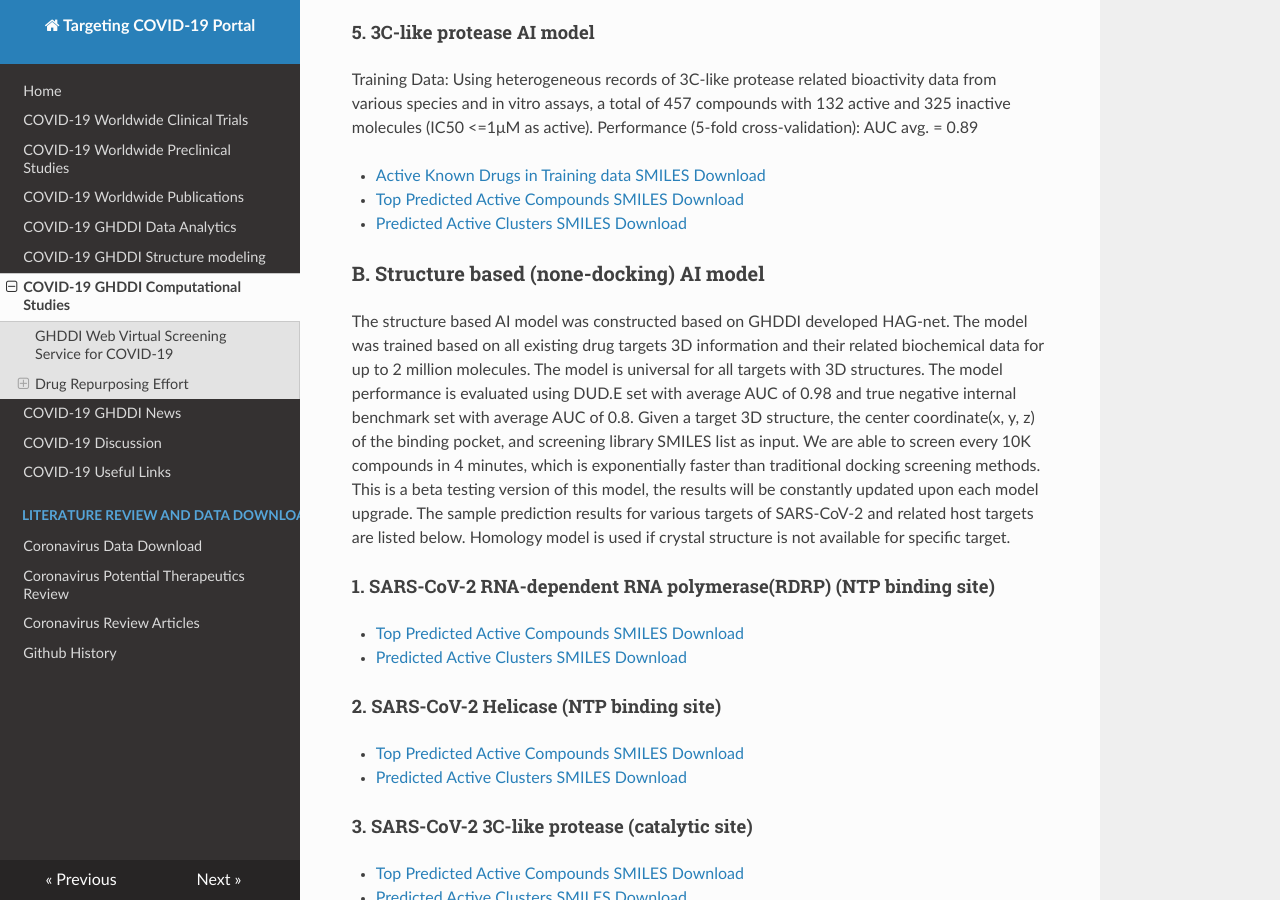
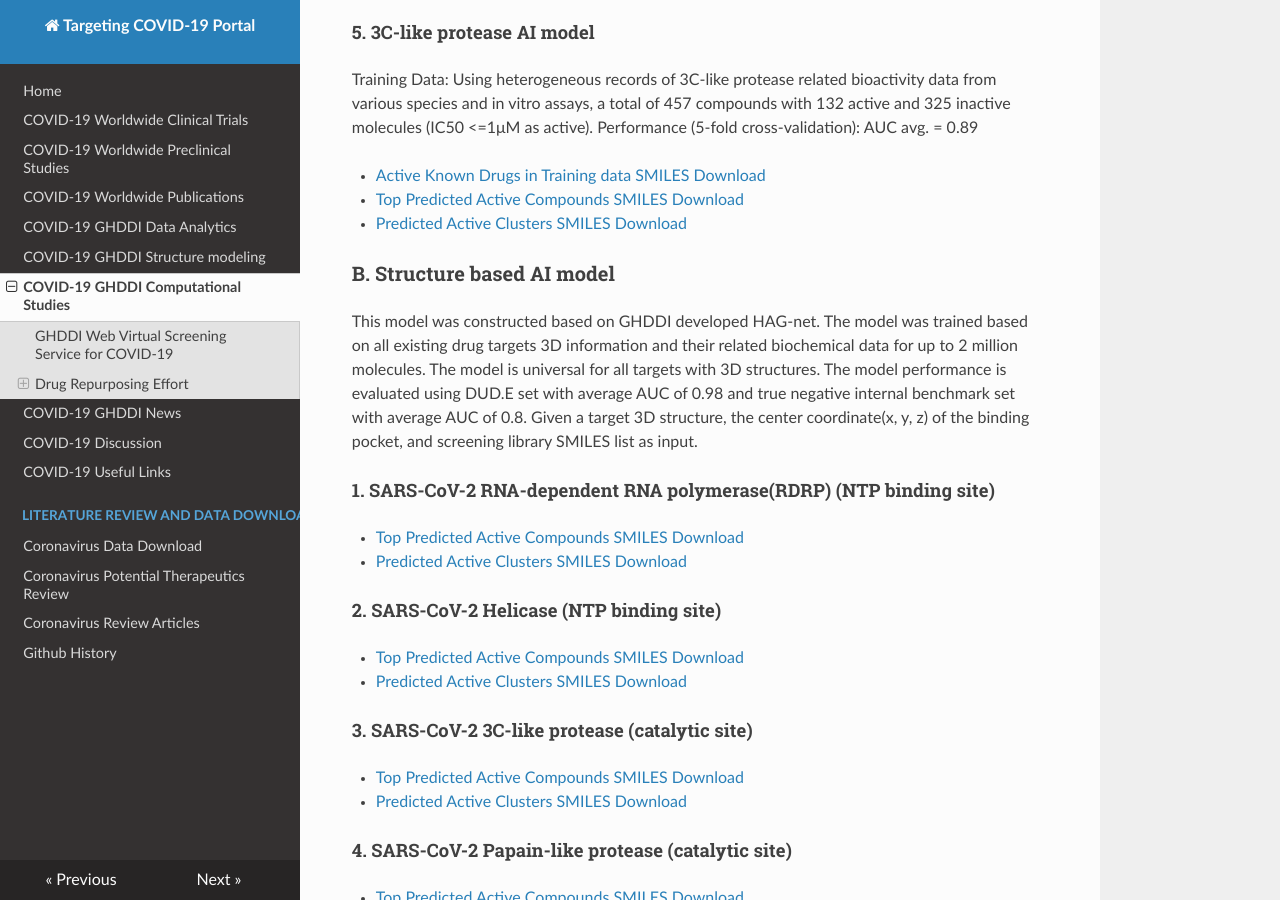
Before and after one commit to GHDDI-AILab/Targeting2019-nCoV, an MkDocs documentation site: the page built from docs/computational.md, in a window 1280 px wide and 900 px high, scrolled down 1934 px. Built offline with MkDocs 1.6.1, drawn with Linux system fonts in a browser that asks for light colours; nearby versions of some CDN libraries.

Commit message:
Update computational.md

```diff
--- a/docs/computational.md
+++ b/docs/computational.md
@@ -55,9 +55,9 @@ Performance (5-fold cross-validation): AUC avg. = 0.89
 * [Predicted Active Clusters SMILES Download](https://ghddiai.oss-cn-zhangjiakou.aliyuncs.com/file/3CL_topclusters.csv)
 
 
-### B. Structure based (none-docking) AI model
-The structure based AI model was constructed based on GHDDI developed HAG-net. The model was trained based on all existing drug targets 3D information and their related biochemical data for up to 2 million molecules. The model is universal for all targets with 3D structures. The model performance is evaluated using DUD.E set with average AUC of 0.98 and true negative internal benchmark set with average AUC of 0.8. Given a target 3D structure, the center coordinate(x, y, z) of the binding pocket, and screening library SMILES list as input.
-We are able to screen every 10K compounds in 4 minutes, which is exponentially faster than traditional docking screening methods. This is a beta testing version of this model, the results will be constantly updated upon each model upgrade. The sample prediction results for various targets of SARS-CoV-2 and related host targets are listed below. Homology model is used if crystal structure is not available for specific target.
+### B. Structure based AI model
+This model was constructed based on GHDDI developed HAG-net. The model was trained based on all existing drug targets 3D information and their related biochemical data for up to 2 million molecules. The model is universal for all targets with 3D structures. The model performance is evaluated using DUD.E set with average AUC of 0.98 and true negative internal benchmark set with average AUC of 0.8. Given a target 3D structure, the center coordinate(x, y, z) of the binding pocket, and screening library SMILES list as input.
+
 
 #### 1. SARS-CoV-2 RNA-dependent RNA polymerase(RDRP) (NTP binding site)
 * [Top Predicted Active Compounds SMILES Download](https://ghddiai.oss-cn-zhangjiakou.aliyuncs.com/file/rdrp_stock_top200_2.csv)
```
